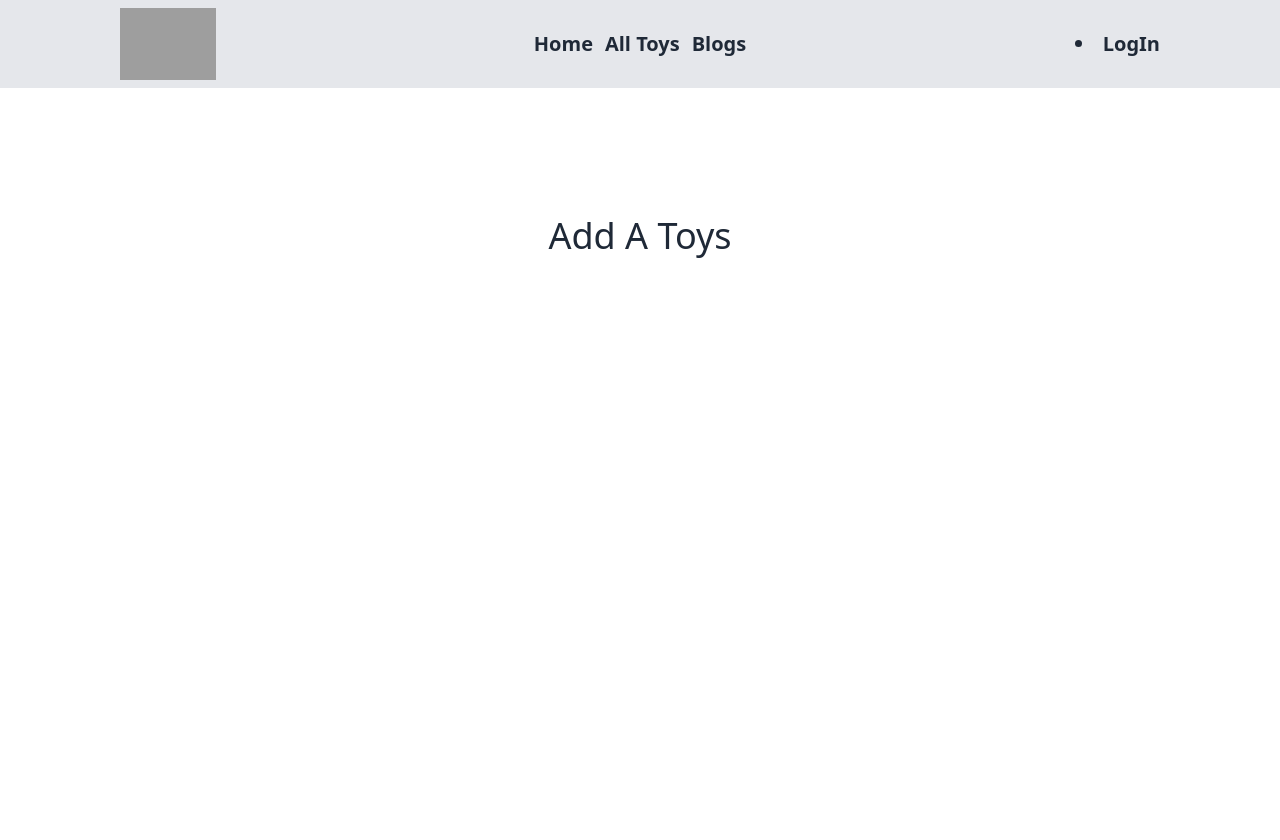
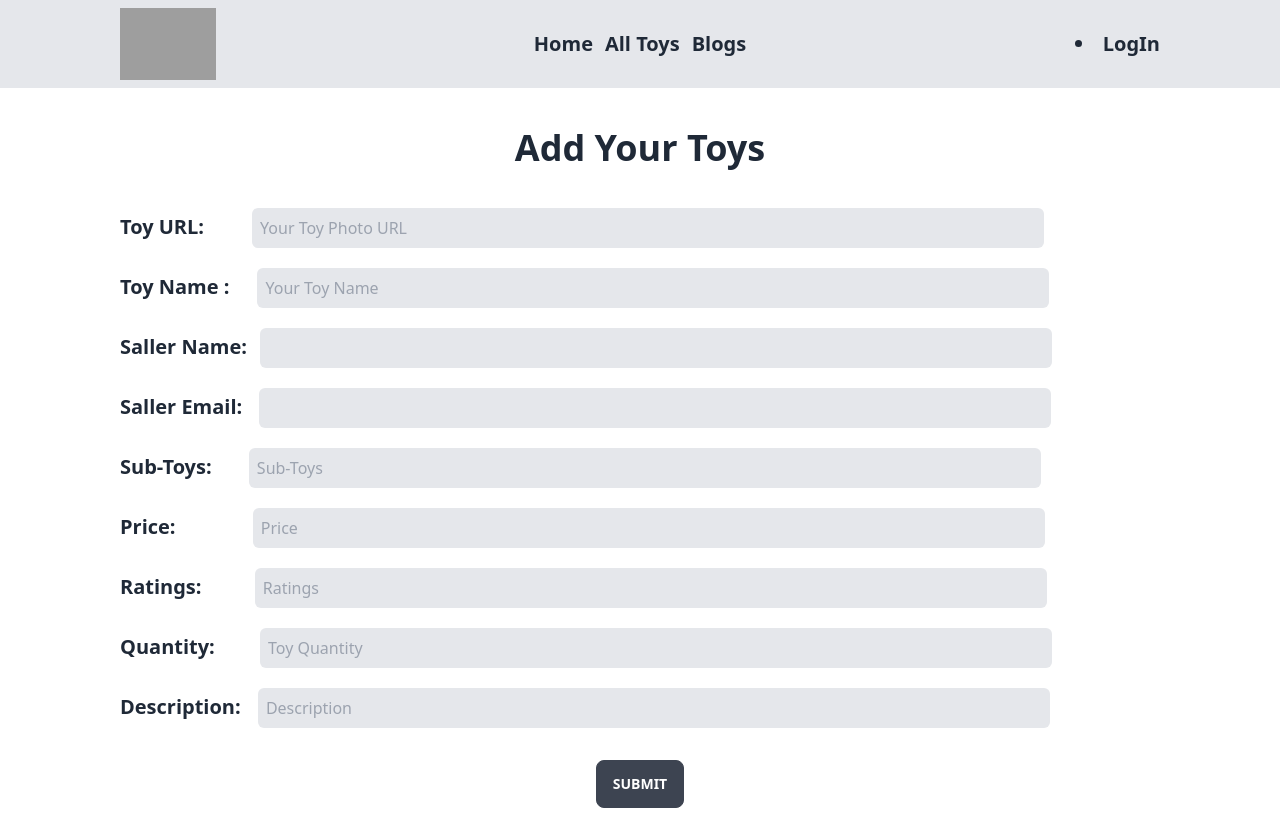
Before and after one commit to shakilcodes/toy-kingdom-client, a React (Vite) app: page /addAToys in a window 1280 px wide. Before the commit the page ends 800 px from the top, so only its background shows below. Built offline with nearby package versions, Linux system fonts and the light colour scheme; no server answers; grey boxes are pictures that could not be loaded.

Commit message:
firebase conectec

```diff
--- a/src/Component/AddAToys/AddAToys.jsx
+++ b/src/Component/AddAToys/AddAToys.jsx
@@ -1,9 +1,91 @@
 import React from 'react';
+import { useContext } from 'react';
+import { AuthContext } from '../AuthProvider/AuthProvider';
 
 const AddAToys = () => {
+    const { user, loading } = useContext(AuthContext)
+    if (loading) {
+        return
+    }
+    const handleSubmit = (event) => {
+        event.preventDefault()
+        const form = event.target;
+        const picture = form.url.value;
+        const toyName = form.toyName.value
+        const sub_category = form.subToys.value
+        const price = form.Price.value
+        const rating = form.Ratings.value
+        const quantity = form.Quantity.value
+        const description = form.Description.value
+        const seller_name = user?.displayName
+        const seller_email = user?.email
+        const inputValues = {picture, toyName, sub_category, price, rating, quantity, description, seller_name, seller_email }
+        console.log(inputValues)
+        fetch('http://localhost:5010/postToys',{
+            method: 'POST',
+            headers: {
+                'content-type' : 'application/json'
+            },
+            body: JSON.stringify(inputValues)
+        })
+        .then(res => res.json())
+        .then(data => {
+            console.log(data)
+        })
+    }
+
     return (
-        <div>
-            <h1 className='mt-32 text-4xl text-center'>Add A Toys</h1>
+        <div className='mx-28'>
+            <h1 className='my-10 font-bold text-4xl text-center'>Add Your Toys</h1>
+            <form onSubmit={handleSubmit}>
+                <div className='flex flex-col gap-5'>
+
+                    <div>
+                        <label className='text-xl font-bold p-2'>Toy URL:</label>
+                        <input className='bg-gray-200 w-9/12 p-2 rounded-md ms-10' type="text" placeholder='Your Toy Photo URL' name='url' />
+                    </div>
+
+
+                    <div>
+                        <label className='text-xl font-bold p-2'>Toy Name  :</label>
+                        <input className='bg-gray-200 w-9/12 p-2 rounded-md ms-5' type="text" placeholder='Your Toy Name' name='toyName' />
+
+                    </div>
+                    <div>
+                        <label className='text-xl font-bold p-2'>Saller Name: </label>
+                        <input className='bg-gray-200 w-9/12 p-2 rounded-md' type="text" defaultValue={user?.displayName} />
+                    </div>
+                    <div>
+                        <label className='text-xl font-bold p-2'>Saller Email: </label>
+                        <input className='bg-gray-200 w-9/12 p-2 rounded-md ms-1' type="text" defaultValue={user?.email} />
+                    </div>
+                    <div>
+                        <label className='text-xl font-bold p-2'>Sub-Toys: </label>
+                        <input className='bg-gray-200 w-9/12 p-2 rounded-md ms-6' type="text" placeholder='Sub-Toys' name='subToys' />
+                    </div>
+                    <div>
+                        <label className='text-xl font-bold p-2'>Price: </label>
+                        <input className='bg-gray-200 w-9/12 p-2 rounded-md ms-16' type="text" placeholder='Price' name='Price' />
+                    </div>
+                    <div>
+                        <label className='text-xl font-bold p-2'>Ratings: </label>
+                        <input className='bg-gray-200 w-9/12 p-2 rounded-md ms-10' type="text" placeholder='Ratings' name='Ratings' />
+                    </div>
+                    <div>
+                        <label className='text-xl font-bold p-2'>Quantity: </label>
+                        <input className='bg-gray-200 w-9/12 p-2 rounded-md ms-8' type="text" placeholder='Toy Quantity' name='Quantity' />
+                    </div>
+                    <div>
+                        <label className='text-xl font-bold p-2'>Description: </label>
+                        <input className='bg-gray-200 w-9/12 p-2 rounded-md ms-1' placeholder='Description' type="text" name='Description' />
+                    </div>
+
+
+                </div>
+            <div className='text-center my-8'>
+                <button className='btn'>Submit</button>
+            </div>
+            </form>
         </div>
     );
 };
--- a/src/Component/AllToys/DisplayAllToys.jsx
+++ b/src/Component/AllToys/DisplayAllToys.jsx
@@ -3,12 +3,12 @@ import { Link } from 'react-router-dom';
 
 const DisplayAllToys = ({ toy }) => {
     console.log(toy)
-    const {_id, toy_name, seller_name, sub_category, price, quantity } = toy;
+    const {_id,picture, toy_name, seller_name, sub_category, price, quantity } = toy;
     return (
         <div>
             <div className="mx-auto card w-96 bg-base-100 shadow-xl">
                 <figure>
-                    <img className='w-72 h-72' src="./../../../Toys/truck 1.jpeg" alt="Fire Truck" /></figure>
+                    <img className='w-72 h-72' src={picture} alt="Fire Truck" /></figure>
                 <div className="card-body">
                     <h2 className="card-title">{toy_name}</h2>
                     <p>Seller: {seller_name}</p>
--- a/src/Component/AuthProvider/AuthProvider.jsx
+++ b/src/Component/AuthProvider/AuthProvider.jsx
@@ -4,6 +4,7 @@ import { createContext } from 'react';
 import app from '../firebase.config';
 import { useState } from 'react';
 import { useEffect } from 'react';
+import { useContext } from 'react';
 
 
 export const AuthContext = createContext(null)
@@ -12,17 +13,21 @@ const auth = getAuth(app)
 const AuthProvider = ({children}) => {
 
     const [user, setUser] = useState(null)
+    const [loading, setLoading] = useState(true)
 
 
     const signUp = (email, password) =>{
+        setLoading(true)
         return createUserWithEmailAndPassword(auth, email, password)
     }
 
     const logIn = (email, password) =>{
+        setLoading(true)
         return signInWithEmailAndPassword(auth, email, password)
     }
 
     const googleSignUp = (provider) =>{
+        setLoading(true)
         signInWithPopup(auth, provider)
     }
 
@@ -30,6 +35,7 @@ const AuthProvider = ({children}) => {
         const unsubsribe = onAuthStateChanged(auth, usergot =>{
             setUser(usergot)
             console.log(usergot)
+            setLoading(false)
         })
         return ()=>{
             unsubsribe();
@@ -37,6 +43,7 @@ const AuthProvider = ({children}) => {
     },[])
 
     const logOut = () =>{
+        setLoading(true)
         signOut(auth)
     }
     const userInfo = {
@@ -45,6 +52,7 @@ const AuthProvider = ({children}) => {
         googleSignUp,
         logOut,
         user,
+        loading,
 
     }
     return (
--- a/src/Component/DetailsSingle/DetailsPage.jsx
+++ b/src/Component/DetailsSingle/DetailsPage.jsx
@@ -15,7 +15,7 @@ const DetailsPage = () => {
             </div>
             <p className='text-3xl font-semibold mt-10 mb-3'>{toy_name}</p>
             <p className='text-xl mt-1'><span className='font-bold'>Saller Name</span>: {seller_name}</p>
-            <p className='text-xl mt-1'><span className='font-bold'>Saller Name</span>: {seller_email}</p>
+            <p className='text-xl mt-1'><span className='font-bold'>Saller Email</span>: {seller_email}</p>
             <p className='text-xl mt-1'><span className='font-bold'>Price:</span> {price}</p>
             <p className='text-xl mt-1'><span className='font-bold'>Available Quantity</span>: {quantity}</p>
             <p className='text-xl mt-1'><span className='font-bold'>Ratings:</span> {rating}</p>
--- /dev/null
+++ b/src/Component/MyToy/DisplayMyToy.jsx
@@ -0,0 +1,12 @@
+import React from 'react';
+
+const DisplayMyToy = ({toy}) => {
+    console.log(toy)
+    return (
+        <div>
+
+        </div>
+    );
+};
+
+export default DisplayMyToy;
--- a/src/Component/MyToy/MyToy.jsx
+++ b/src/Component/MyToy/MyToy.jsx
@@ -1,13 +1,33 @@
+import { data } from 'autoprefixer';
 import React from 'react';
+import { useState } from 'react';
+import { useEffect } from 'react';
 import { useContext } from 'react';
 import { AuthContext } from '../AuthProvider/AuthProvider';
+import DisplayMyToy from './DisplayMyToy';
+
 
 const MyToy = () => {
     const me = useContext(AuthContext)
+    const [myToys, setMyToys] = useState([])
+    useEffect(()=>{
+        fetch('http://localhost:5010/singleToys/toyworld@example.com')
+        .then(res => res.json())
+        .then(data => {
+            console.log(data)
+            setMyToys(data)
+        })
+    },[])
+    console.log(myToys)
     console.log(me);
     return (
         <div>
             <h1 className='mt-32 text-4xl text-center'>My Toys</h1>
+            <div>
+                {
+                    myToys?.map(d => <DisplayMyToy key={d._id} toy={d}></DisplayMyToy>)
+                }
+            </div>
         </div>
     );
 };
--- a/src/Component/UserInformation/SignUp/SignUp.jsx
+++ b/src/Component/UserInformation/SignUp/SignUp.jsx
@@ -1,11 +1,13 @@
+import { updateProfile } from 'firebase/auth';
 import React from 'react';
 import { useContext } from 'react';
+import { useNavigate } from 'react-router-dom';
 import { AuthContext } from '../../AuthProvider/AuthProvider';
 
 const SignUp = () => {
 
     const {signUp} = useContext(AuthContext)
-
+    const navigate  = useNavigate()
     const hanleSignUp = (event) => {
         event.preventDefault()
         console.log(event.target)
@@ -18,21 +20,32 @@ const SignUp = () => {
         signUp(email, password)
 
         .then(result=>{
-            const loggedUser = result.user;
-            // displayName(name, photo, loggedUser)
-            console.log(loggedUser)
+            const user = result.user;
+
+            updateName(name, photo, user)
+            console.log(user)
             // setError("")
             event.target.reset();
             alert('success')
-            // navigate('/')
+            navigate('/')
             // console.log(loggedUser)
         })
         .catch(error => {
             // setError(error.message)
             console.log(error)
         })
+    }
 
-
+    const updateName = (name, photo, user) =>{
+        updateProfile(user, {
+            displayName: name, photoURL: photo
+        })
+        .then((result)=>{
+            console.log(result)
+        })
+        .catch((error)=>{
+            console.log(error)
+        })
     }
     return (
         <div>
```
